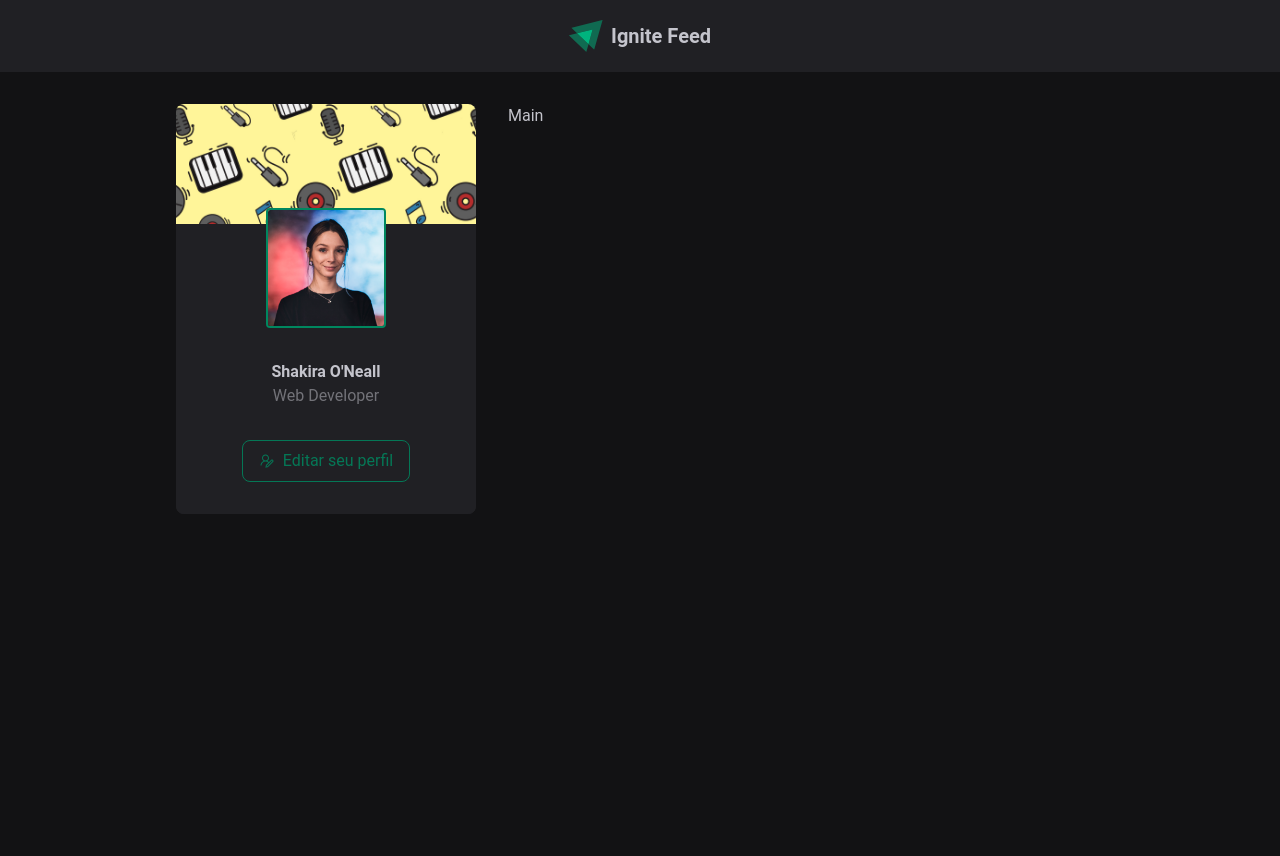
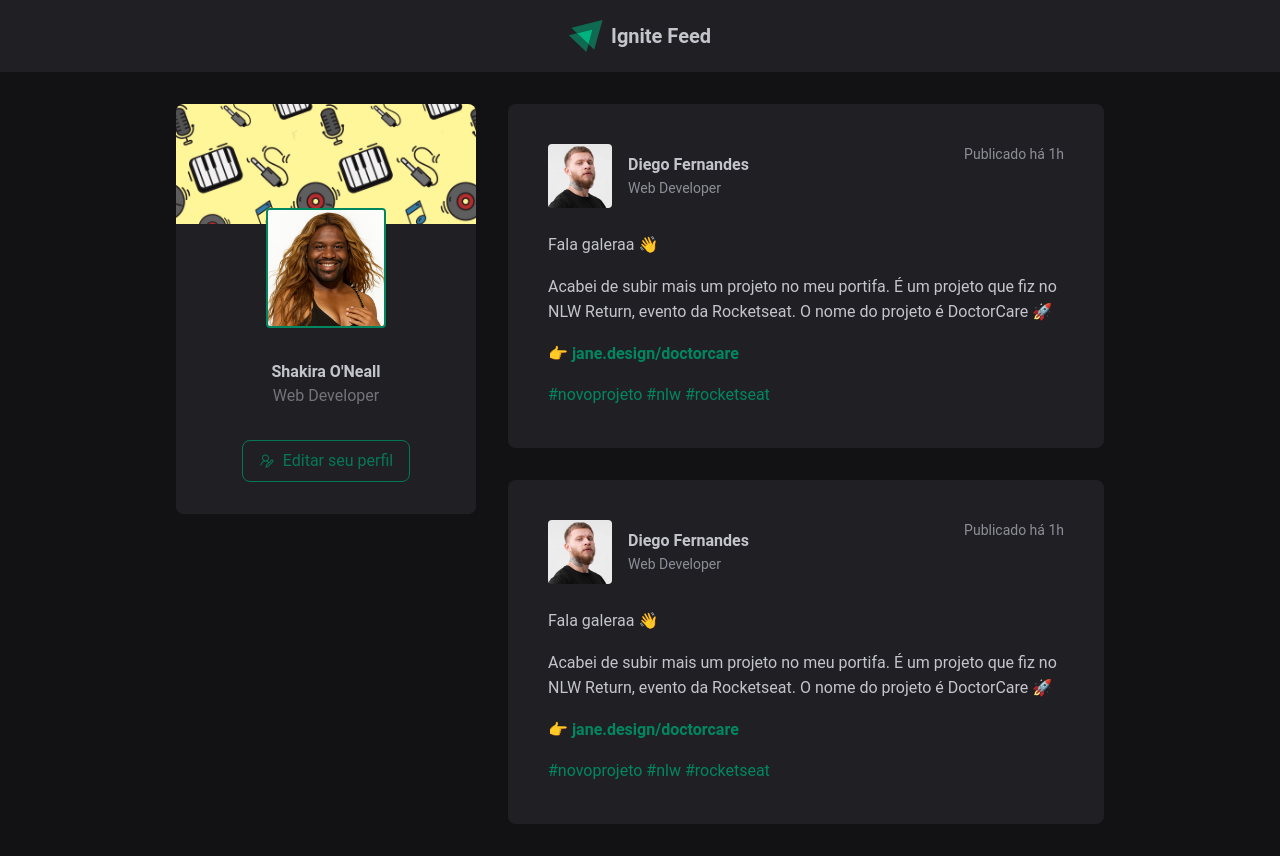
Before and after one commit to felipetozo/ignite-feed, a Next.js app: page / in a window 1280 px wide. Before the commit the page ends 800 px from the top, so only its background shows below. Built offline with nearby package versions, Linux system fonts and the light colour scheme.

Commit message:
component post adicionado

```diff
--- a/src/app/components/Post/Post.module.css
+++ b/src/app/components/Post/Post.module.css
@@ -0,0 +1,76 @@
+.post {
+    background-color: var(--gray-800);
+    border-radius: 0.5rem;
+    padding: 2.5rem;
+}
+
+.post + .post {
+    margin-top: 2rem;
+}
+
+.post > header {
+    display: flex;
+    flex-direction: column;
+    justify-content: space-between;
+    width: 100%;
+    align-items: flex-start;
+}
+
+.post > header time {
+    font-size: 0.875rem;
+    color: var(--gray-400);
+}
+
+.post header img {
+    border-radius: 0.25rem;
+    overflow: hidden;
+    width: 4rem;
+    height: 4rem;
+}
+
+.author {
+    display: flex;
+    align-items: center;
+    gap: 1rem;
+}
+
+.authorInfo {
+    display: flex;
+    flex-direction: column;
+}
+
+.authorInfo span {
+    color: var(--gray-400);
+    font-size: 0.875rem;
+    line-height: 1.6;
+}
+
+.content {
+    line-height: 1.6;
+    color: var(--gray-300);
+    margin-top: 1.5rem;
+}
+
+.content p {
+    margin-top: 1rem;
+}
+
+.content a {
+    color: var(--green-500);
+    text-decoration: none;
+    font-weight: bold;
+}
+
+.content a:hover {
+    color: var(--green-300);
+}
+
+.content p:last-child {
+    color: var(--green-500);
+}
+
+@media (min-width: 1200px) {
+    .post > header {
+        flex-direction: row;
+    }
+}
--- a/src/app/components/Post/Post.tsx
+++ b/src/app/components/Post/Post.tsx
@@ -1,7 +1,37 @@
+import Image from 'next/image';
+import styles from './Post.module.css';
+import Link from 'next/link';
+
 function Post() {
     return (
-        <>
-        </>
+        <article className={styles.post}>
+            <header>
+                <div className={styles.author}>
+                    <Image
+                        src="/avatar001.jpg"
+                        width={120}
+                        height={120}
+                        alt="Author Profile"
+                        className={styles.avatar}
+                    />
+                    <div className={styles.authorInfo}>
+                        <strong>Diego Fernandes</strong>
+                        <span>Web Developer</span>
+                    </div>
+                </div>
+
+                <time title='11 de maio às 08:34' dateTime='2022-05-11 08:34:18'>
+                    Publicado há 1h
+                </time>
+            </header>
+
+            <div className={styles.content}>
+                <p>Fala galeraa 👋</p>
+                <p>Acabei de subir mais um projeto no meu portifa. É um projeto que fiz no NLW Return, evento da Rocketseat. O nome do projeto é DoctorCare 🚀</p>
+                <p>👉 <Link href="/">jane.design/doctorcare</Link></p>
+                <p>#novoprojeto #nlw #rocketseat</p>
+            </div>
+        </article>
     );
 };
 
--- a/src/app/globals.css
+++ b/src/app/globals.css
@@ -11,7 +11,7 @@
   --gray-800: #202024;
   --gray-900: #121214;
 
-  --green-300: #00875F;
+  --green-300: #00B37E;
   --green-500: #00875F;
 }
 
--- a/src/app/page.module.css
+++ b/src/app/page.module.css
@@ -7,4 +7,5 @@
     align-items: flex-start;
     margin: 0 auto;
     padding: 2rem 1rem;
+    max-width: 1440px;
 }
--- a/src/app/page.tsx
+++ b/src/app/page.tsx
@@ -1,5 +1,6 @@
 import Header from '@/app/components/Header/Header';
 import Sidebar from '@/app/components/Sidebar/Sidebar';
+import Post from '@/app/components/Post/Post';
 import styles from './page.module.css';
 
 function Home() {
@@ -9,7 +10,14 @@ function Home() {
       <div className={styles.wrapper}>
           <Sidebar />
           <main>
-            Main
+            <Post
+              author="Diego Fernandes"
+              content="Lorem ipsum dolor sit amet consectetur adipisicing elit. Assumenda odio aliquam."
+            />
+            <Post
+              author="Gabriel Buzzi"
+              content="Um novo post muito legal"
+            />
           </main>
       </div>
     </>
```
Also changed, not shown: public/avatar005.jpg.
